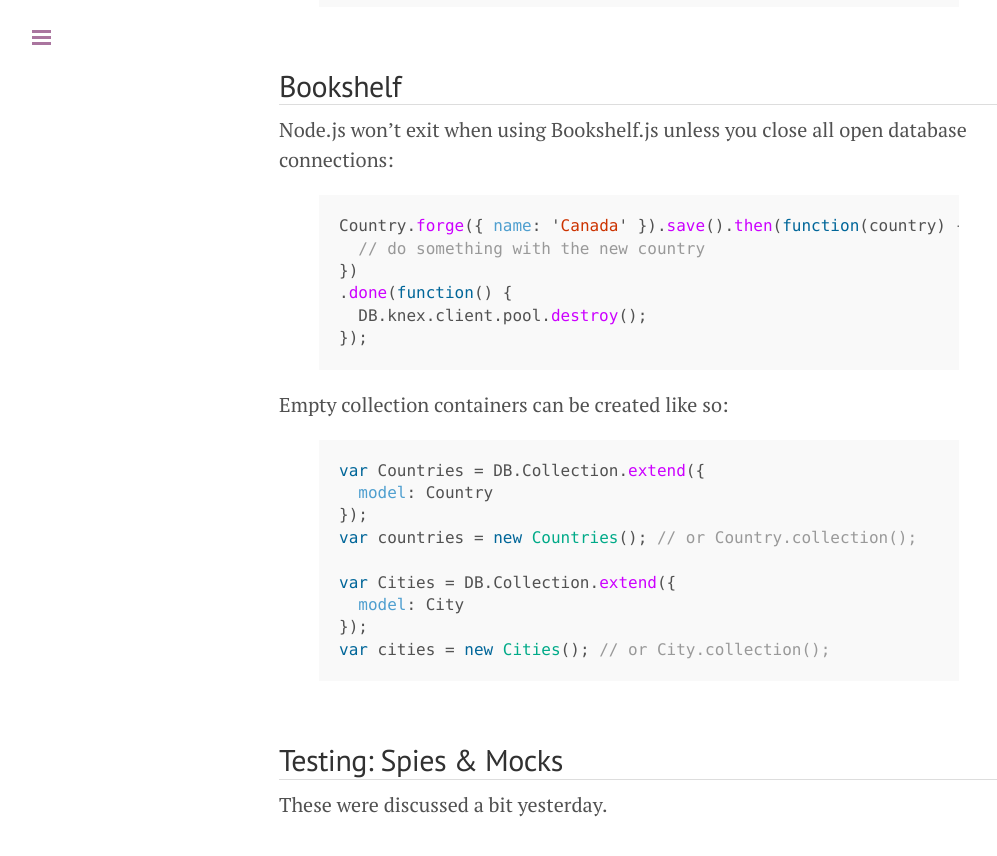
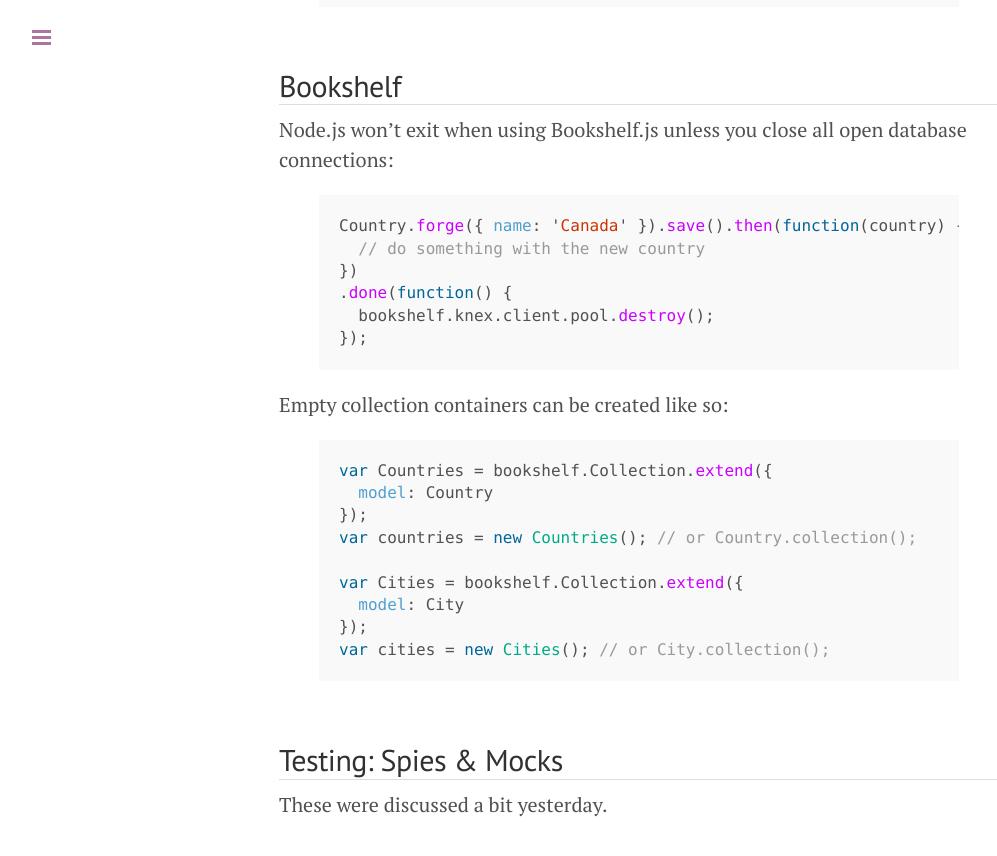
Before and after one commit to wbyoung/jsi, a Jekyll site: the page built from _posts/00-06-03-persistance-notes.md, in a window 1280 px wide and 900 px high, scrolled down 2554 px. Shown: the top 856 px of the window, without its empty margins (1-998 px from the left). Built offline with Jekyll 4.4.1, drawn with Linux system fonts in a browser that asks for light colours; nearby versions of some CDN libraries; Markdown is read by kramdown in place of the engine named in the settings.

Commit message:
Renamed based on new version.

```diff
--- a/_posts/00-06-03-persistance-notes.md
+++ b/_posts/00-06-03-persistance-notes.md
@@ -111,7 +111,7 @@
   // do something with the new country
 })
 .done(function() {
-  DB.knex.client.pool.destroy();
+  bookshelf.knex.client.pool.destroy();
 });
 {% endhighlight %}
 
@@ -119,12 +119,12 @@
 Empty collection containers can be created like so:
 
 {% highlight javascript %}
-var Countries = DB.Collection.extend({
+var Countries = bookshelf.Collection.extend({
   model: Country
 });
 var countries = new Countries(); // or Country.collection();
 
-var Cities = DB.Collection.extend({
+var Cities = bookshelf.Collection.extend({
   model: City
 });
 var cities = new Cities(); // or City.collection();
```
